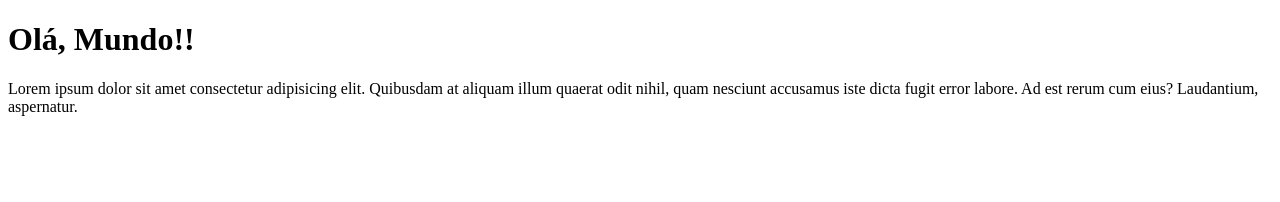
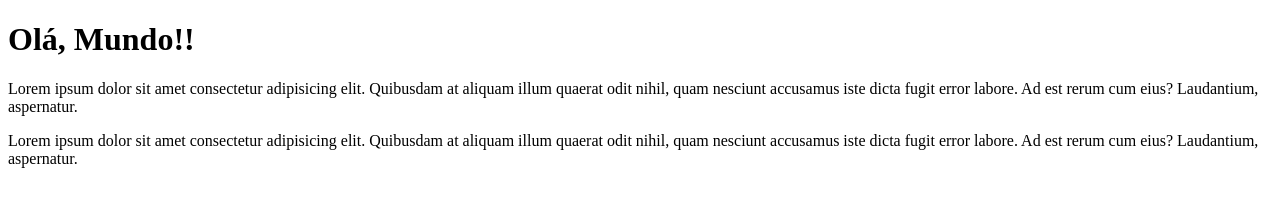
Before and after one commit to Thiago-1989/git-github, a plain HTML site: page Ola Mundo/index.html in a window 1280 px wide. Drawn offline with Linux system fonts and the light colour scheme.

Commit message:
Update index.html
Foi criado mais um parágrafo.

```diff
--- a/Ola Mundo/index.html
+++ b/Ola Mundo/index.html
@@ -8,5 +8,6 @@
 <body>
     <h1>Olá, Mundo!!</h1>
     <p>Lorem ipsum dolor sit amet consectetur adipisicing elit. Quibusdam at aliquam illum quaerat odit nihil, quam nesciunt accusamus iste dicta fugit error labore. Ad est rerum cum eius? Laudantium, aspernatur.</p>
+    <p>Lorem ipsum dolor sit amet consectetur adipisicing elit. Quibusdam at aliquam illum quaerat odit nihil, quam nesciunt accusamus iste dicta fugit error labore. Ad est rerum cum eius? Laudantium, aspernatur.</p>
 </body>
 </html>
```
